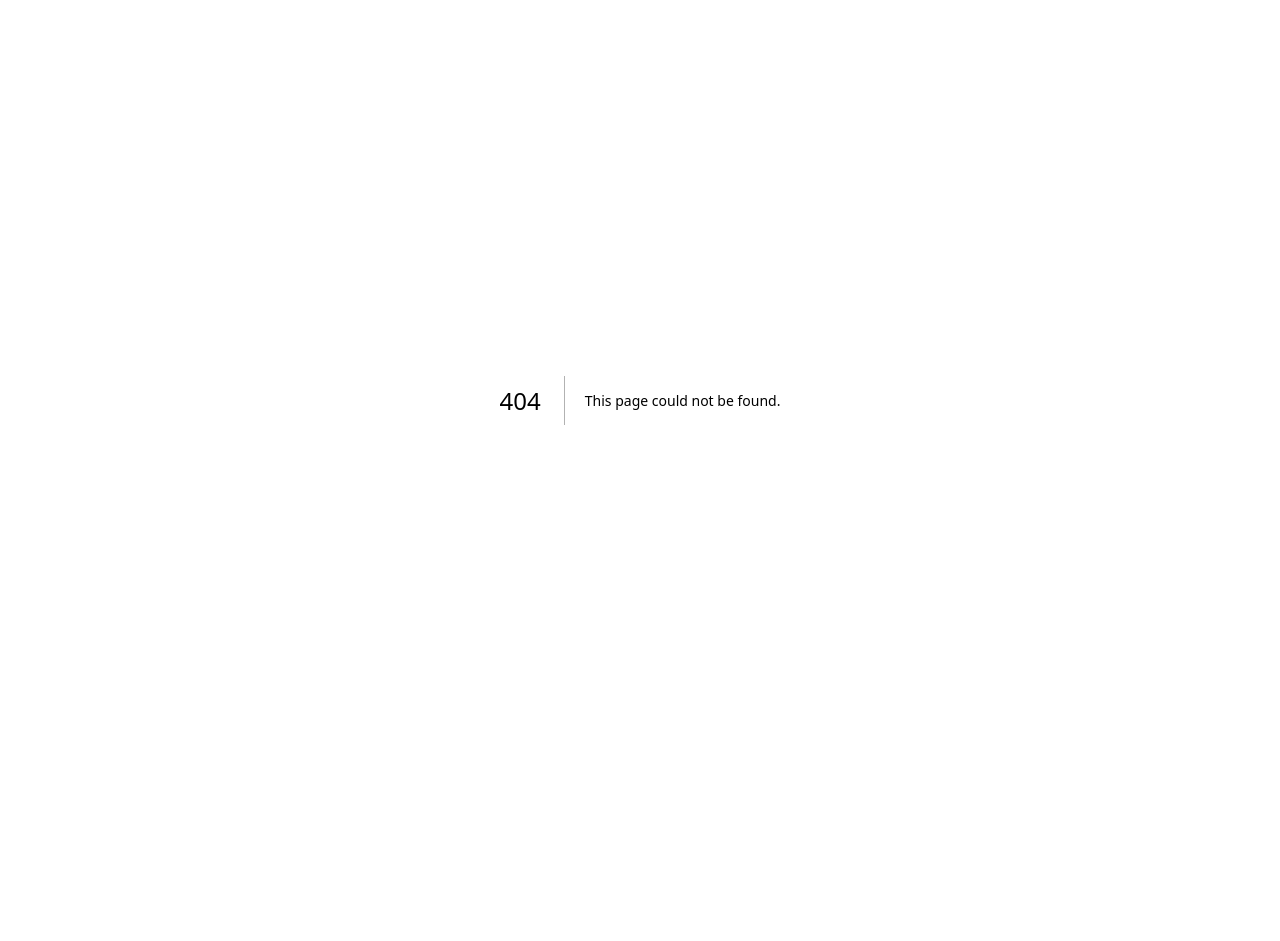
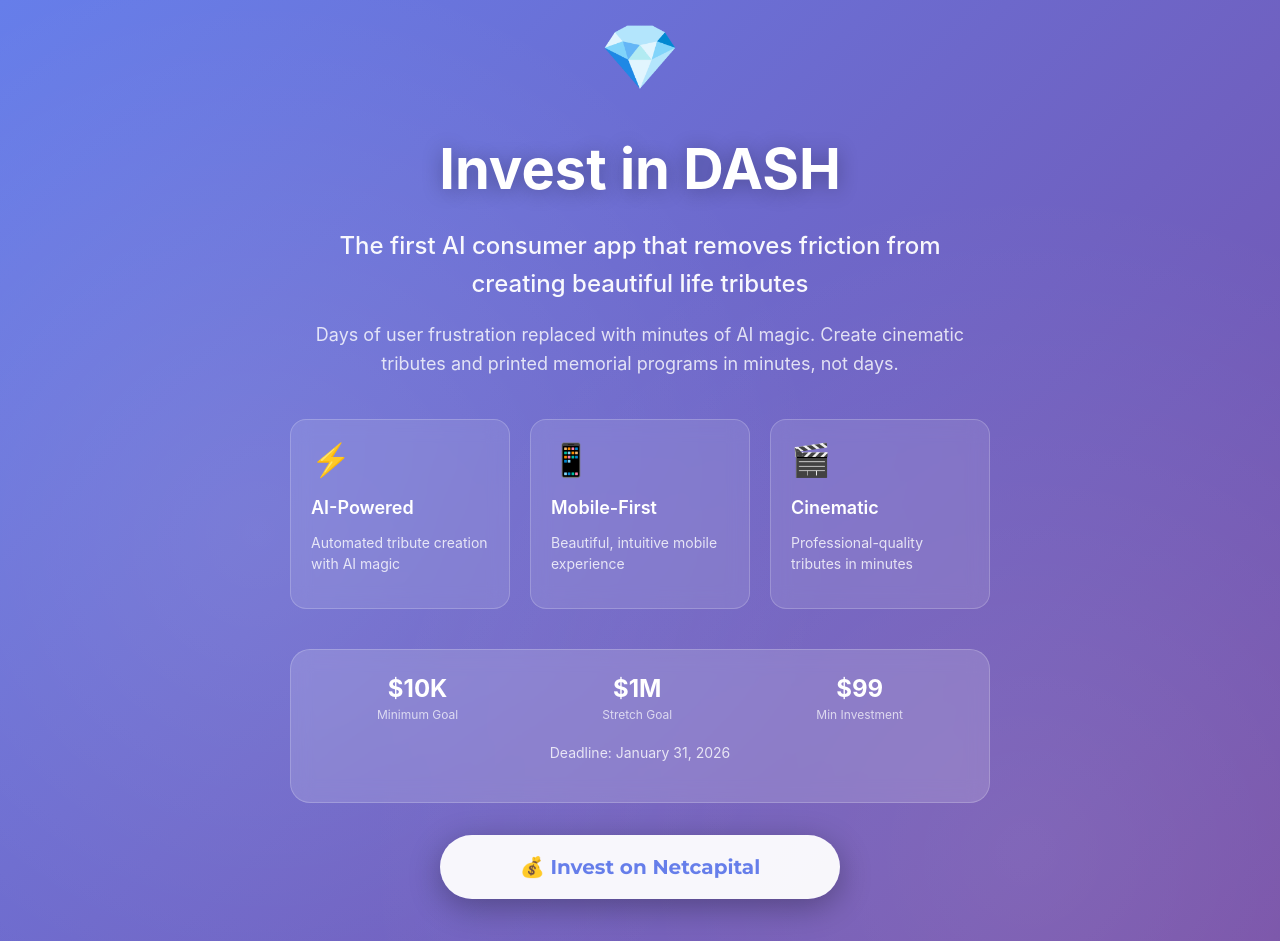
Before and after one commit to dashqrcodes/DASH, a Next.js app: page /invest in a window 1280 px wide. Before the commit this address had no page. Shown: the top 941 px of the page. Before the commit the page ends 800 px from the top, so only its background shows below. Built offline with nearby package versions, Linux system fonts and the light colour scheme.

Commit message:
feat: redirect dashqrcodes.com to Netcapital fundraising page

```diff
--- /dev/null
+++ b/src/pages/invest.tsx
@@ -0,0 +1,260 @@
+// Investment Landing Page for dashqrcodes.com
+// Links to Netcapital fundraising page
+
+import React from 'react';
+import Head from 'next/head';
+import { useRouter } from 'next/router';
+
+const InvestPage: React.FC = () => {
+  const router = useRouter();
+  const netcapitalUrl = 'https://netcapital.com/companies/dash';
+
+  const handleInvest = () => {
+    window.open(netcapitalUrl, '_blank');
+  };
+
+  return (
+    <>
+      <Head>
+        <title>Invest in DASH - AI Memorial Platform</title>
+        <meta name="viewport" content="width=device-width, initial-scale=1.0, maximum-scale=1.0, user-scalable=no, viewport-fit=cover" />
+        <meta name="description" content="Invest in DASH - The first AI consumer app that removes friction from creating beautiful life tributes" />
+      </Head>
+      <div style={{
+        minHeight: '100vh',
+        background: 'linear-gradient(135deg, #667eea 0%, #764ba2 100%)',
+        fontFamily: '-apple-system, BlinkMacSystemFont, Segoe UI, Roboto, sans-serif',
+        color: 'white',
+        display: 'flex',
+        flexDirection: 'column',
+        alignItems: 'center',
+        justifyContent: 'center',
+        padding: '20px',
+        textAlign: 'center',
+        position: 'relative',
+        overflow: 'hidden'
+      }}>
+        {/* Background Pattern */}
+        <div style={{
+          position: 'absolute',
+          top: 0,
+          left: 0,
+          right: 0,
+          bottom: 0,
+          background: 'radial-gradient(circle at 20% 50%, rgba(255,255,255,0.1) 0%, transparent 50%), radial-gradient(circle at 80% 80%, rgba(255,255,255,0.1) 0%, transparent 50%)',
+          pointerEvents: 'none'
+        }} />
+
+        {/* Content */}
+        <div style={{
+          position: 'relative',
+          zIndex: 1,
+          maxWidth: '700px',
+          width: '100%'
+        }}>
+          <div style={{
+            fontSize: '64px',
+            marginBottom: '24px',
+            animation: 'float 3s ease-in-out infinite'
+          }}>
+            💎
+          </div>
+
+          <h1 style={{
+            fontSize: 'clamp(36px, 8vw, 56px)',
+            fontWeight: '700',
+            marginBottom: '20px',
+            textShadow: '0 2px 20px rgba(0,0,0,0.3)',
+            lineHeight: 1.2
+          }}>
+            Invest in DASH
+          </h1>
+
+          <p style={{
+            fontSize: 'clamp(18px, 4vw, 24px)',
+            color: 'rgba(255,255,255,0.95)',
+            marginBottom: '16px',
+            lineHeight: 1.6,
+            fontWeight: '500'
+          }}>
+            The first AI consumer app that removes friction from creating beautiful life tributes
+          </p>
+
+          <p style={{
+            fontSize: 'clamp(14px, 3vw, 18px)',
+            color: 'rgba(255,255,255,0.8)',
+            marginBottom: '40px',
+            lineHeight: 1.6
+          }}>
+            Days of user frustration replaced with minutes of AI magic. Create cinematic tributes and printed memorial programs in minutes, not days.
+          </p>
+
+          {/* Key Features */}
+          <div style={{
+            display: 'grid',
+            gridTemplateColumns: 'repeat(auto-fit, minmax(200px, 1fr))',
+            gap: '20px',
+            marginBottom: '40px',
+            textAlign: 'left'
+          }}>
+            <div style={{
+              background: 'rgba(255,255,255,0.1)',
+              backdropFilter: 'blur(10px)',
+              borderRadius: '16px',
+              padding: '20px',
+              border: '1px solid rgba(255,255,255,0.2)'
+            }}>
+              <div style={{ fontSize: '32px', marginBottom: '12px' }}>⚡</div>
+              <h3 style={{ fontSize: '18px', fontWeight: '600', marginBottom: '8px' }}>AI-Powered</h3>
+              <p style={{ fontSize: '14px', color: 'rgba(255,255,255,0.8)', lineHeight: 1.5 }}>
+                Automated tribute creation with AI magic
+              </p>
+            </div>
+            <div style={{
+              background: 'rgba(255,255,255,0.1)',
+              backdropFilter: 'blur(10px)',
+              borderRadius: '16px',
+              padding: '20px',
+              border: '1px solid rgba(255,255,255,0.2)'
+            }}>
+              <div style={{ fontSize: '32px', marginBottom: '12px' }}>📱</div>
+              <h3 style={{ fontSize: '18px', fontWeight: '600', marginBottom: '8px' }}>Mobile-First</h3>
+              <p style={{ fontSize: '14px', color: 'rgba(255,255,255,0.8)', lineHeight: 1.5 }}>
+                Beautiful, intuitive mobile experience
+              </p>
+            </div>
+            <div style={{
+              background: 'rgba(255,255,255,0.1)',
+              backdropFilter: 'blur(10px)',
+              borderRadius: '16px',
+              padding: '20px',
+              border: '1px solid rgba(255,255,255,0.2)'
+            }}>
+              <div style={{ fontSize: '32px', marginBottom: '12px' }}>🎬</div>
+              <h3 style={{ fontSize: '18px', fontWeight: '600', marginBottom: '8px' }}>Cinematic</h3>
+              <p style={{ fontSize: '14px', color: 'rgba(255,255,255,0.8)', lineHeight: 1.5 }}>
+                Professional-quality tributes in minutes
+              </p>
+            </div>
+          </div>
+
+          {/* Investment Info */}
+          <div style={{
+            background: 'rgba(255,255,255,0.15)',
+            backdropFilter: 'blur(10px)',
+            borderRadius: '20px',
+            padding: '24px',
+            marginBottom: '32px',
+            border: '1px solid rgba(255,255,255,0.2)'
+          }}>
+            <div style={{
+              display: 'flex',
+              justifyContent: 'space-around',
+              flexWrap: 'wrap',
+              gap: '20px',
+              marginBottom: '20px'
+            }}>
+              <div style={{ textAlign: 'center' }}>
+                <div style={{ fontSize: '24px', fontWeight: '700', marginBottom: '4px' }}>$10K</div>
+                <div style={{ fontSize: '12px', color: 'rgba(255,255,255,0.7)' }}>Minimum Goal</div>
+              </div>
+              <div style={{ textAlign: 'center' }}>
+                <div style={{ fontSize: '24px', fontWeight: '700', marginBottom: '4px' }}>$1M</div>
+                <div style={{ fontSize: '12px', color: 'rgba(255,255,255,0.7)' }}>Stretch Goal</div>
+              </div>
+              <div style={{ textAlign: 'center' }}>
+                <div style={{ fontSize: '24px', fontWeight: '700', marginBottom: '4px' }}>$99</div>
+                <div style={{ fontSize: '12px', color: 'rgba(255,255,255,0.7)' }}>Min Investment</div>
+              </div>
+            </div>
+            <p style={{
+              fontSize: '14px',
+              color: 'rgba(255,255,255,0.8)',
+              textAlign: 'center',
+              lineHeight: 1.6
+            }}>
+              Deadline: January 31, 2026
+            </p>
+          </div>
+
+          {/* CTA Button */}
+          <button
+            onClick={handleInvest}
+            style={{
+              width: '100%',
+              maxWidth: '400px',
+              background: 'rgba(255,255,255,0.95)',
+              color: '#667eea',
+              border: 'none',
+              borderRadius: '999px',
+              padding: '20px 48px',
+              fontSize: '20px',
+              fontWeight: '700',
+              cursor: 'pointer',
+              boxShadow: '0 8px 32px rgba(0,0,0,0.3)',
+              transition: 'all 0.3s ease',
+              marginBottom: '24px'
+            }}
+            onMouseEnter={(e) => {
+              e.currentTarget.style.transform = 'scale(1.05)';
+              e.currentTarget.style.boxShadow = '0 12px 40px rgba(0,0,0,0.4)';
+            }}
+            onMouseLeave={(e) => {
+              e.currentTarget.style.transform = 'scale(1)';
+              e.currentTarget.style.boxShadow = '0 8px 32px rgba(0,0,0,0.3)';
+            }}
+          >
+            💰 Invest on Netcapital
+          </button>
+
+          <p style={{
+            fontSize: '12px',
+            color: 'rgba(255,255,255,0.6)',
+            marginTop: '16px',
+            lineHeight: 1.6
+          }}>
+            Opens Netcapital investment page in a new window
+          </p>
+
+          {/* Try DASH Button */}
+          <button
+            onClick={() => router.push('/')}
+            style={{
+              width: '100%',
+              maxWidth: '400px',
+              background: 'rgba(255,255,255,0.1)',
+              color: 'white',
+              border: '2px solid rgba(255,255,255,0.3)',
+              borderRadius: '999px',
+              padding: '16px 48px',
+              fontSize: '16px',
+              fontWeight: '600',
+              cursor: 'pointer',
+              marginTop: '16px',
+              transition: 'all 0.3s ease'
+            }}
+            onMouseEnter={(e) => {
+              e.currentTarget.style.background = 'rgba(255,255,255,0.2)';
+              e.currentTarget.style.borderColor = 'rgba(255,255,255,0.5)';
+            }}
+            onMouseLeave={(e) => {
+              e.currentTarget.style.background = 'rgba(255,255,255,0.1)';
+              e.currentTarget.style.borderColor = 'rgba(255,255,255,0.3)';
+            }}
+          >
+            Try DASH App →
+          </button>
+        </div>
+
+        <style jsx>{`
+          @keyframes float {
+            0%, 100% { transform: translateY(0px); }
+            50% { transform: translateY(-20px); }
+          }
+        `}</style>
+      </div>
+    </>
+  );
+};
+
+export default InvestPage;
```
Also changed, not shown: src/pages/index.tsx (+10 -1 lines), 1 other file (tests, documents, lock files or other folders).
